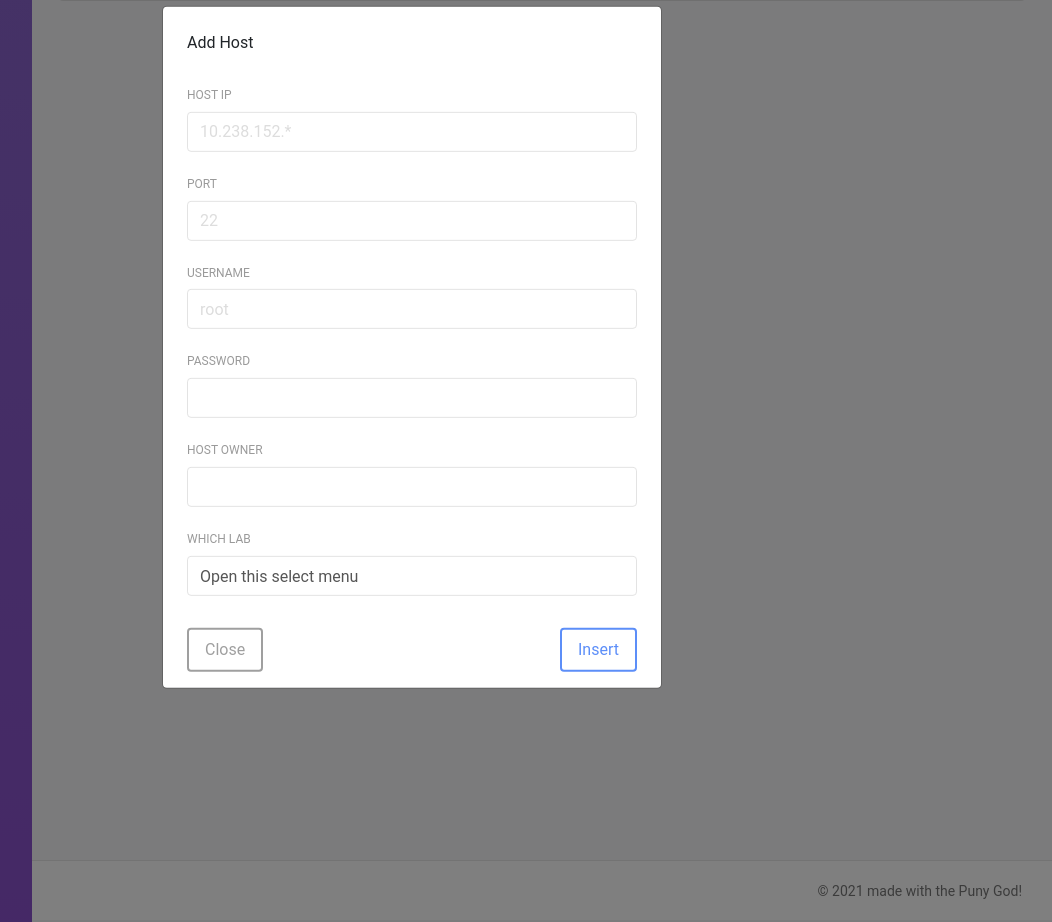
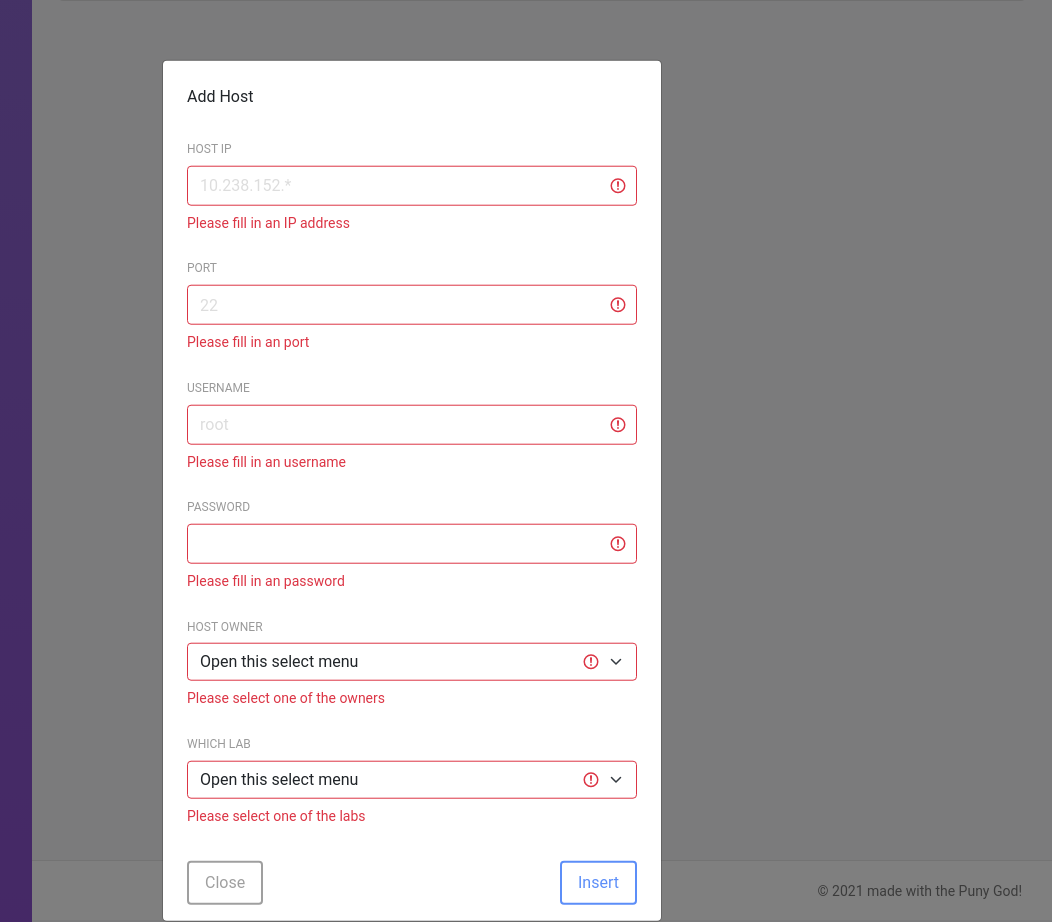
Before and after one commit to Topstail/lab_manager, a Django app: page /server/show_hosts in a window 1280 px wide, after a click on "Add Host". Shown: the part 227-1149 px from the top of the page, without its empty margins (228-1280 px from the left). Run offline with Django 3.2, Linux system fonts and the light colour scheme; data that the repository does not hold is empty; some libraries are stand-ins or nearby versions; grey boxes are pictures that could not be loaded.

Commit message:
12221448

```diff
--- a/server/utils.py
+++ b/server/utils.py
@@ -61,7 +61,10 @@ def generate_host_data(host:Host, ip,
             execute_command, ssh, command) for name, command in cmd_dict.items()}
         host.hostname = futures['hostname'].result()
         host.cpu_name = futures['cpu_name'].result()
-        host.cpu_base_clock = futures['cpu_base_clock'].result()
+        if ( futures['cpu_base_clock'].result() == '$' or futures['cpu_base_clock'].result() =='' ):
+            host.cpu_base_clock = ''
+        else:
+            host.cpu_base_clock = futures['cpu_base_clock'].result()
         host.disk = futures['disk'].result()
         host.os = futures['os'].result()
         host.bios_version = futures['bios_version'].result()
--- a/templates/host_list.html
+++ b/templates/host_list.html
@@ -165,7 +165,7 @@
                                         data-bs-keyboard="false" tabindex="-1" aria-labelledby="staticBackdropLabel"
                                         aria-hidden="true">
                                         <div class="modal-dialog">
-                                            <form action="add_host" method="post">
+                                            <form class="was-validated" action="add_host" method="post">
                                                 <div class="modal-content">
                                                     <div class="modal-header">
                                                         <h5 class="modal-title" id="staticBackdropLabel">Add Host
@@ -179,12 +179,16 @@
                                                                 Host IP</label>
                                                             <input type="text" class="form-control" id="add_host_ip"
                                                                 name="add_host_ip" placeholder="10.238.152.*" required>
+                                                            <div class="invalid-feedback">Please fill in an IP address</div>
+                                                            <div class="valid-feedback">looks good!</div>
                                                         </div>
                                                         <div class="mb-3">
                                                             <label for="add_host_port" class="form-label">
                                                                 PORT</label>
                                                             <input type="text" class="form-control" id="add_host_port"
                                                                 name="add_host_port" placeholder="22" required>
+                                                            <div class="invalid-feedback">Please fill in an port</div>
+                                                            <div class="valid-feedback">looks good!</div>
                                                         </div>
                                                         <div class="mb-3">
                                                             <label for="add_host_username" class="form-label">
@@ -192,36 +196,57 @@
                                                             <input type="text" class="form-control"
                                                                 id="add_host_username" name="add_host_username"
                                                                 placeholder="root" required>
+                                                            <div class="invalid-feedback">Please fill in an username</div>
+                                                            <div class="valid-feedback">looks good!</div>
                                                         </div>
                                                         <div class="mb-3">
                                                             <label for="add_host_password" class="form-label">
                                                                 PASSWORD</label>
-                                                            <input type="text" class="form-control"
+                                                            <input type="password" class="form-control"
                                                                 id="add_host_password" name="add_host_password"
                                                                 required>
+                                                            <div class="invalid-feedback">Please fill in an password</div>
+                                                            <div class="valid-feedback">looks good!</div>
                                                         </div>
                                                         <div class="mb-3">
-                                                            <label for="add_host_owner" class="form-label">
-                                                                Host Owner</label>
-                                                            <input type="text" class="form-control" id="add_host_owner"
-                                                                name="add_host_owner">
+                                                            <label for="add_host_owner" class="form-label">Host
+                                                                Owner</label>
+                                                            <select class="form-select" aria-label="add_host_owner"
+                                                                name="add_host_owner" required >
+                                                                <option selected value="">Open this select menu</option>
+                                                                <option value="Deng, Gang">Deng, Gang</option>
+                                                                <option value="Tang, Xi">Tang, Xi</option>
+                                                                <option value="Jiang, Hua">Jiang, Hua</option>
+                                                                <option value="Liu, Heyuan">Liu, Heyuan</option>
+                                                                <option value="Gui, Sheng">Gui, Sheng</option>
+                                                                <option value="Lu, Zhongyan">Lu, Zhongyan</option>
+                                                                <option value="Xu, Qijia">Xu, Qijia</option>
+                                                                <option value="Yu, Meng">Yu, Meng</option>
+                                                                <option value="Chen, Jin">Chen, Jin</option>
+                                                                <option value="Liu, Yun">Liu, Yun</option>
+                                                                <option value="Chi, Haonan">Chi, Haonan</option>
+                                                            </select>
+                                                            <div class="invalid-feedback">Please select one of the owners</div>
+                                                            <div class="valid-feedback">very good!</div>
                                                         </div>
                                                         <div class="mb-3">
                                                             <label for="add_host_which_lab" class="form-label">Which
                                                                 Lab</label>
-                                                            <select class="form-control" aria-label="add_host_which_lab"
-                                                                name="add_host_which_lab">
+                                                            <select class="form-select" aria-label="add_host_which_lab"
+                                                                name="add_host_which_lab" required>
                                                                 <option selected value="">Open this select menu</option>
                                                                 <option value="18L01">18L01</option>
                                                                 <option value="18L03">18L03</option>
                                                                 <option value="18L06">18L06</option>
                                                             </select>
+                                                            <div class="invalid-feedback">Please select one of the labs</div>
+                                                            <div class="valid-feedback">very good!</div>
                                                         </div>
                                                     </div>
                                                     <div class="modal-footer">
                                                         <button type="button" class="btn btn-secondary"
                                                             data-bs-dismiss="modal">Close</button>
-                                                        <button type="submit" class="btn btn-primary">Insert</button>
+                                                        <button type="button" class="btn btn-primary" onclick="check()">Insert</button>
                                                     </div>
                                                 </div>
                                             </form>
@@ -241,7 +266,8 @@
                                                 <div class="modal-footer">
                                                     <button type="button" class="btn btn-secondary"
                                                         data-bs-dismiss="modal">No, please</button>
-                                                    <a href="update_host"><button type="button" class="btn btn-primary">Yes, I sure</button></a>
+                                                    <a href="update_host"><button type="button"
+                                                            class="btn btn-primary">Yes, I sure</button></a>
                                                 </div>
                                             </div>
                                         </div>
@@ -341,5 +367,13 @@
 <!-- Light Bootstrap Dashboard DEMO methods, don't include it in your project! -->
 <script src="{% static 'js/demo.js' %}"></script>
 
+<script type="text/javascript">
+    function check() {
+        /**
+         * 编写验证代码,若不想提交,就可以提前return;达到不提交
+         */
+        $("form").submit();
+    }
+</script>
 
 </html>
```
